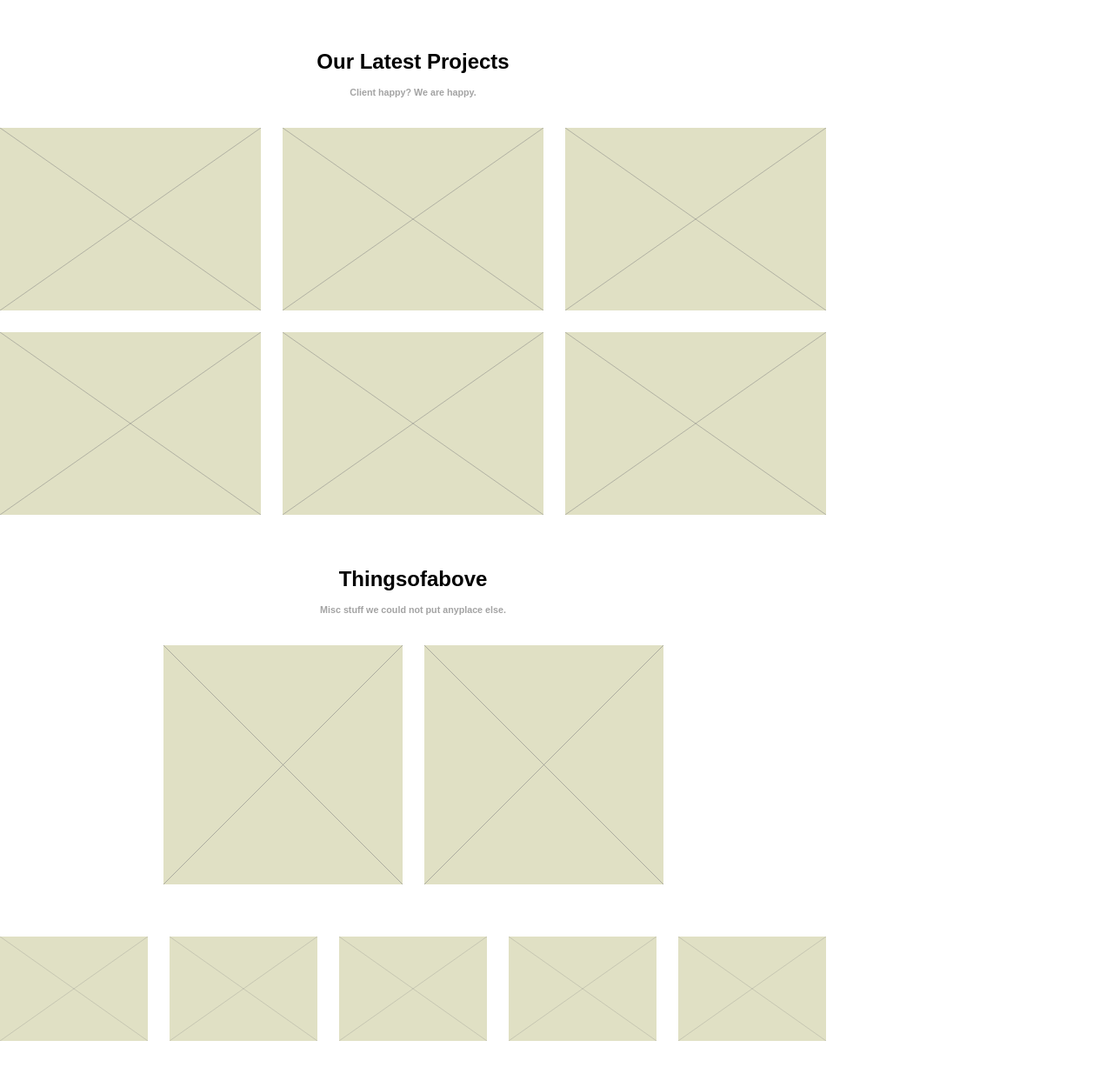
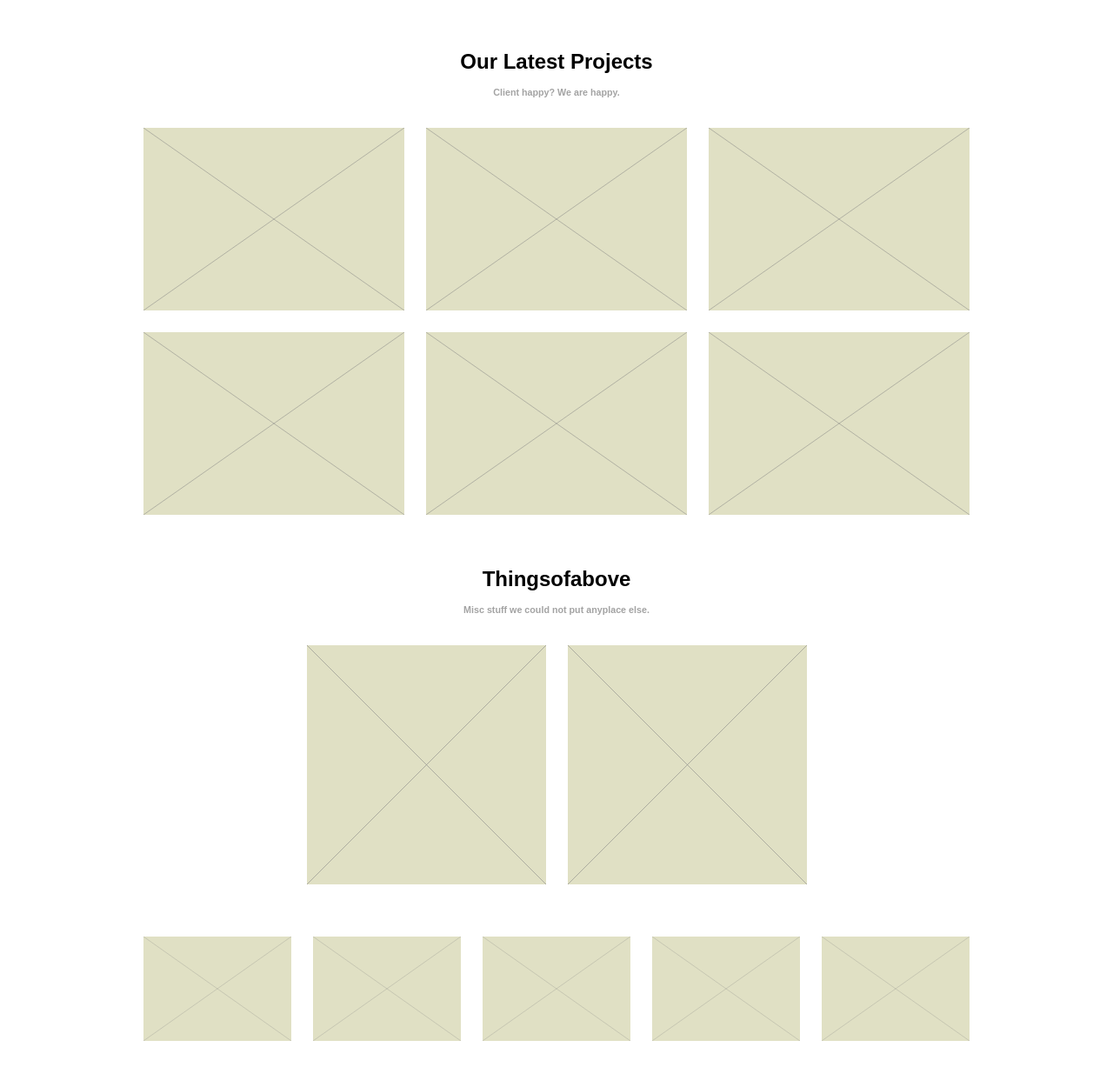
Before and after one commit to nmemari/MDIA2003-LAB03B, a website built with Parcel: page index.html in a window 1280 px wide. Shown: the part 1773-3000 px from the top of the page at 87% size. Built offline with nearby package versions, Linux system fonts and the light colour scheme.

Commit message:
updated css to match top half of page

```diff
--- a/css/main.css
+++ b/css/main.css
@@ -23,10 +23,10 @@ main {
   "c" 200px
   "d" 500px
   "e" 500px
-  "f" 500px
-  "g" 500px
-  "h" 400px
-  "i" 400px
+  "f" auto
+  "g" auto
+  "h" auto
+  "i" auto
   ;
 }
 
@@ -321,7 +321,16 @@ h2, h3, h4, h5, h6 {
   grid-template-rows: 1fr;
   grid-auto-flow: row;
   justify-items: center;
+}
+
+.project__container {
   max-width: 59.375rem;
+  display: grid;
+  justify-content: center;
+}
+
+.font-align--center {
+  text-align: center;
 }
 
 .project__grid_item {
@@ -338,6 +347,12 @@ h2, h3, h4, h5, h6 {
   grid-template-columns: repeat(3, 1fr);
   display: grid;
   gap: 25px;
+}
+
+.things_above__container {
+  max-width: 59.375rem;
+  display: grid;
+  justify-content: center;
 }
 
 .things_above__2_col_lar {
@@ -357,8 +372,14 @@ h2, h3, h4, h5, h6 {
 
 .worked_with {
   display: grid;
+}
+
+.worked_with__container {
+  max-width: 59.375rem;
+  display: grid;
   grid-template-columns: repeat(5, 1fr);
   gap: 25px;
+  justify-content: center;
 }
 
 .worked_with__img {
@@ -369,6 +390,10 @@ h2, h3, h4, h5, h6 {
 .home_footer {
   display: grid;
   justify-content: center;
+}
+
+.home_footer__container {
+  max-width: 59.375rem;
 }
 
 .home_footer__bio {
--- a/index.html
+++ b/index.html
@@ -152,8 +152,9 @@
 
   <!-- "Our Latest Projects" Section -->
   <section class="project home-section">
-    <h2>Our Latest Projects</h2>
-    <h6 class="home__sub_header">Client happy? We are happy.</h6>
+    <div class="project__container">
+      <h2 class="font-align--center">Our Latest Projects</h2>
+      <h6 class="home__sub_header font-align--center">Client happy? We are happy.</h6>
       <div class="project__3_col_med">
         <div class="project__grid_item">
           <img class="project_image" src="./img/placeholder.svg">
@@ -174,12 +175,14 @@
           <img class="project_image" src="./img/placeholder.svg">
         </div>
       </div>
+    </div>
   </section>
 
   <!-- "Thingsofabove" Section -->
   <section class="things_above home-section">
-    <h2>Thingsofabove</h2>
-    <h6 class="home__sub_header">Misc stuff we could not put anyplace else.</h6>
+    <div class="things_above__container">
+      <h2 class="font-align--center">Thingsofabove</h2>
+      <h6 class="home__sub_header font-align--center">Misc stuff we could not put anyplace else.</h6>
       <div class="things_above__2_col_lar">
         <div class="things_above__grid_item">
           <img class="things_above__img" src="./img/placeholder.svg" />
@@ -188,19 +191,24 @@
           <img class="things_above__img" src="./img/placeholder.svg" />
         </div>
       </div>
+    </div>
+
   </section>
 
   <!-- Sponsors Section -->
   <section class="worked_with home-section">
+    <div class="worked_with__container">
       <img class="worked_with__img" src="./img/placeholder.svg" />
       <img class="worked_with__img" src="./img/placeholder.svg" />
-    <img class="worked_with__img" src="./img/placeholder.svg"  />
-    <img class="worked_with__img" src="./img/placeholder.svg"  />
-    <img class="worked_with__img" src="./img/placeholder.svg"  />
+      <img class="worked_with__img" src="./img/placeholder.svg" />
+      <img class="worked_with__img" src="./img/placeholder.svg" />
+      <img class="worked_with__img" src="./img/placeholder.svg" />
+    </div>
   </section>
 
   <!-- Page Footer -->
   <footer  class="home_footer full_width font-color--white background-color--navy">
+    <div class="home_footer__container">
       <div class="home_footer__content home-section">
         <section  class="home_footer__bio">
           <img src="./img/placeholder.svg" width="50" height="50" />
@@ -247,6 +255,7 @@
           <img />
         </div>
       </div>
+    </div>
   </footer>
 </main>
 
```
Lines whose indentation alone changed are shown as unchanged.
